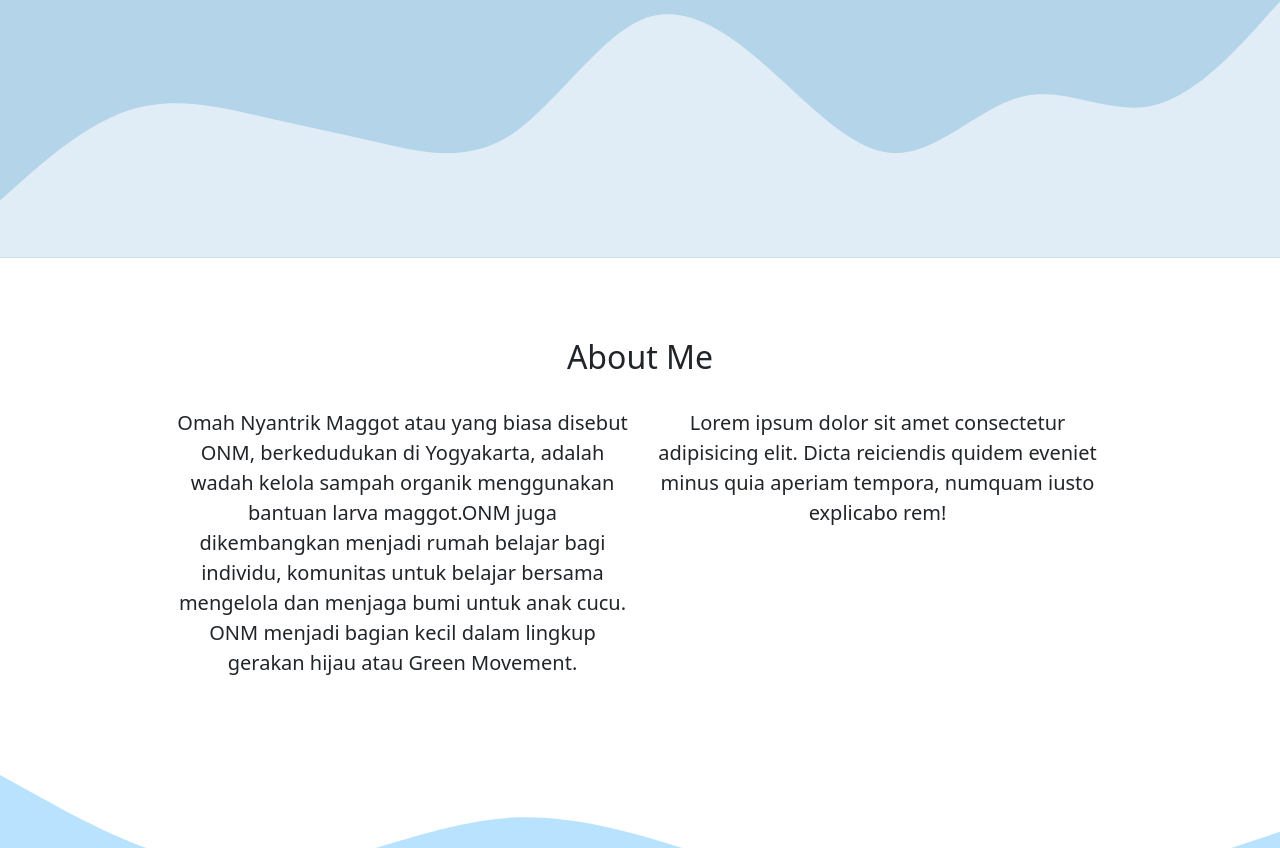
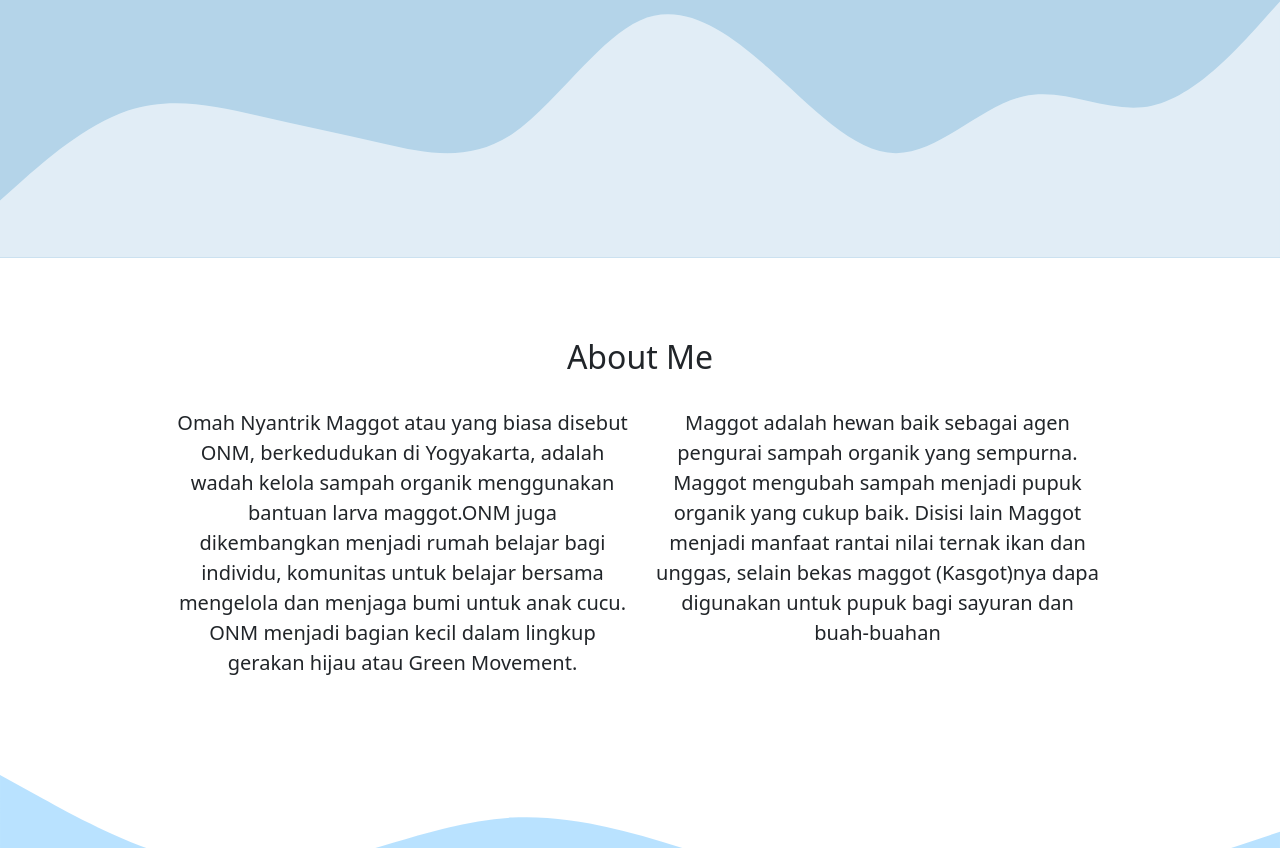
Before and after one commit to martwidarto/martportfolio, a plain HTML site: page index.html in a window 1280 px wide. Shown: the part 444-1292 px from the top of the page. Drawn offline with nearby package versions, Linux system fonts and the light colour scheme.

Commit message:
Aboutrevised

```diff
--- a/index.html
+++ b/index.html
@@ -64,7 +64,7 @@
             <p>Omah Nyantrik Maggot atau yang biasa disebut ONM, berkedudukan di Yogyakarta, adalah wadah kelola sampah organik menggunakan bantuan larva maggot.ONM juga dikembangkan menjadi rumah belajar bagi individu, komunitas untuk belajar bersama mengelola dan menjaga bumi untuk anak cucu. ONM menjadi bagian kecil dalam lingkup gerakan hijau atau Green Movement. </p>
           </div>
           <div class="col-md-5 mb-4">
-            <p>Lorem ipsum dolor sit amet consectetur adipisicing elit. Dicta reiciendis quidem eveniet minus quia aperiam tempora, numquam iusto explicabo rem!</p>
+            <p>Maggot adalah hewan baik sebagai agen pengurai sampah organik yang sempurna. Maggot mengubah sampah menjadi pupuk organik yang cukup baik. Disisi lain Maggot menjadi manfaat rantai nilai ternak ikan dan unggas, selain bekas maggot (Kasgot)nya dapa digunakan untuk pupuk bagi sayuran dan buah-buahan  </p>
           </div>
         </div>
       </div>
```
